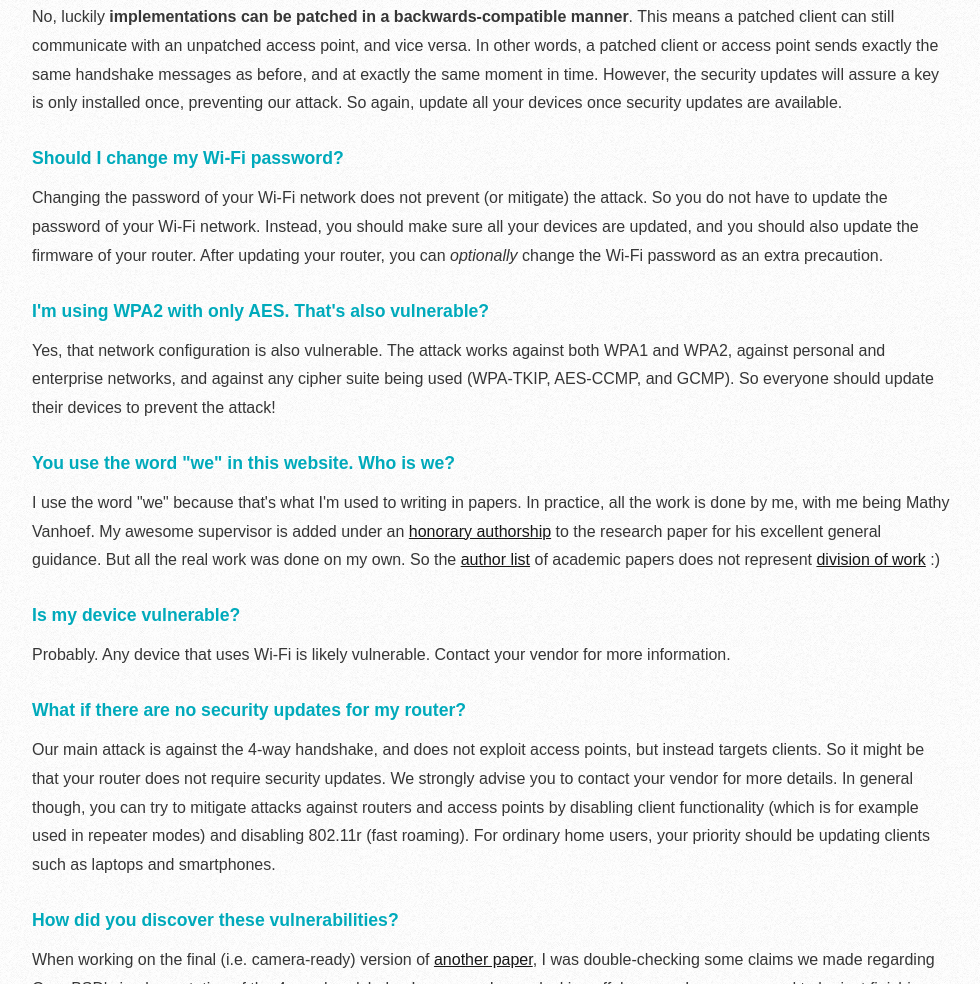
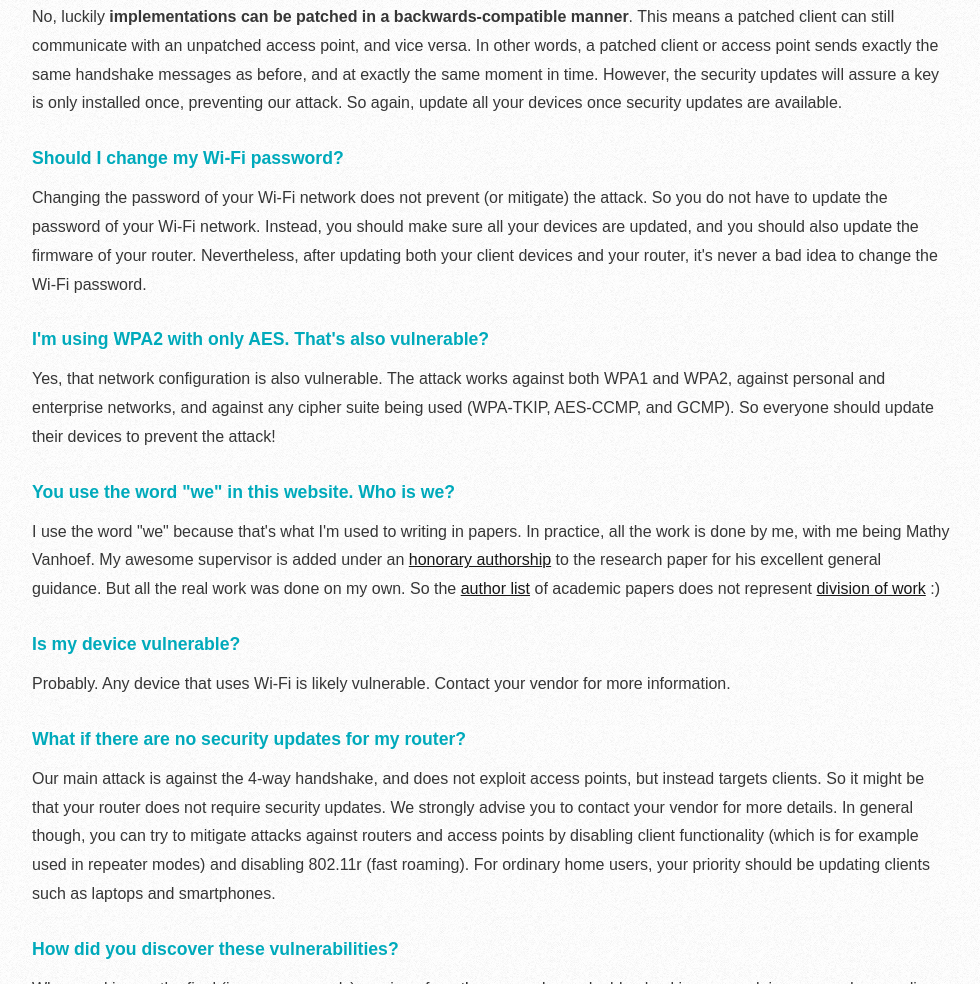
Before and after one commit to vanhoefm/krackattacks, a plain HTML site: page index.html in a window 1280 px wide. Shown: the part 5753-6737 px from the top of the page, without its empty margins (148-1128 px from the left). Drawn offline with Linux system fonts and the light colour scheme.

Commit message:
Q&A: reworded changing password question

```diff
--- a/index.html
+++ b/index.html
@@ -260,7 +260,7 @@
 
 			<a name="changepw" ></a>
 			<h3>Should I change my Wi-Fi password?</h3>
-			<p>Changing the password of your Wi-Fi network does not prevent (or mitigate) the attack. So you do not have to update the password of your Wi-Fi network. Instead, you should make sure all your devices are updated, and you should also update the firmware of your router. After updating your router, you can <i>optionally</i> change the Wi-Fi password as an extra precaution.</p>
+			<p>Changing the password of your Wi-Fi network does not prevent (or mitigate) the attack. So you do not have to update the password of your Wi-Fi network. Instead, you should make sure all your devices are updated, and you should also update the firmware of your router. Nevertheless, after updating both your client devices and your router, it's never a bad idea to change the Wi-Fi password.</p>
 
 			<h3>I'm using WPA2 with only AES. That's also vulnerable?</h3>
 			<p>Yes, that network configuration is also vulnerable. The attack works against both WPA1 and WPA2, against personal and enterprise networks, and against any cipher suite being used (WPA-TKIP, AES-CCMP, and GCMP). So everyone should update their devices to prevent the attack!</p>
```
